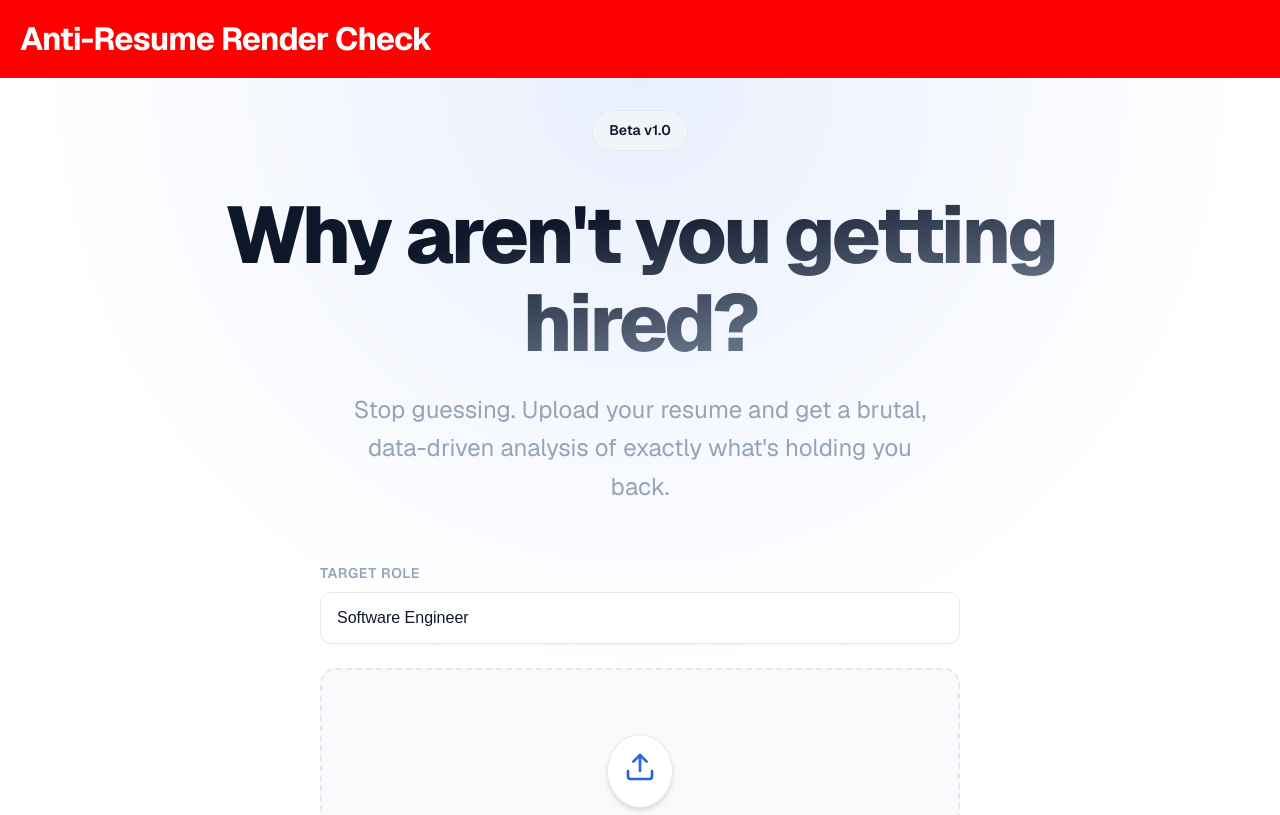
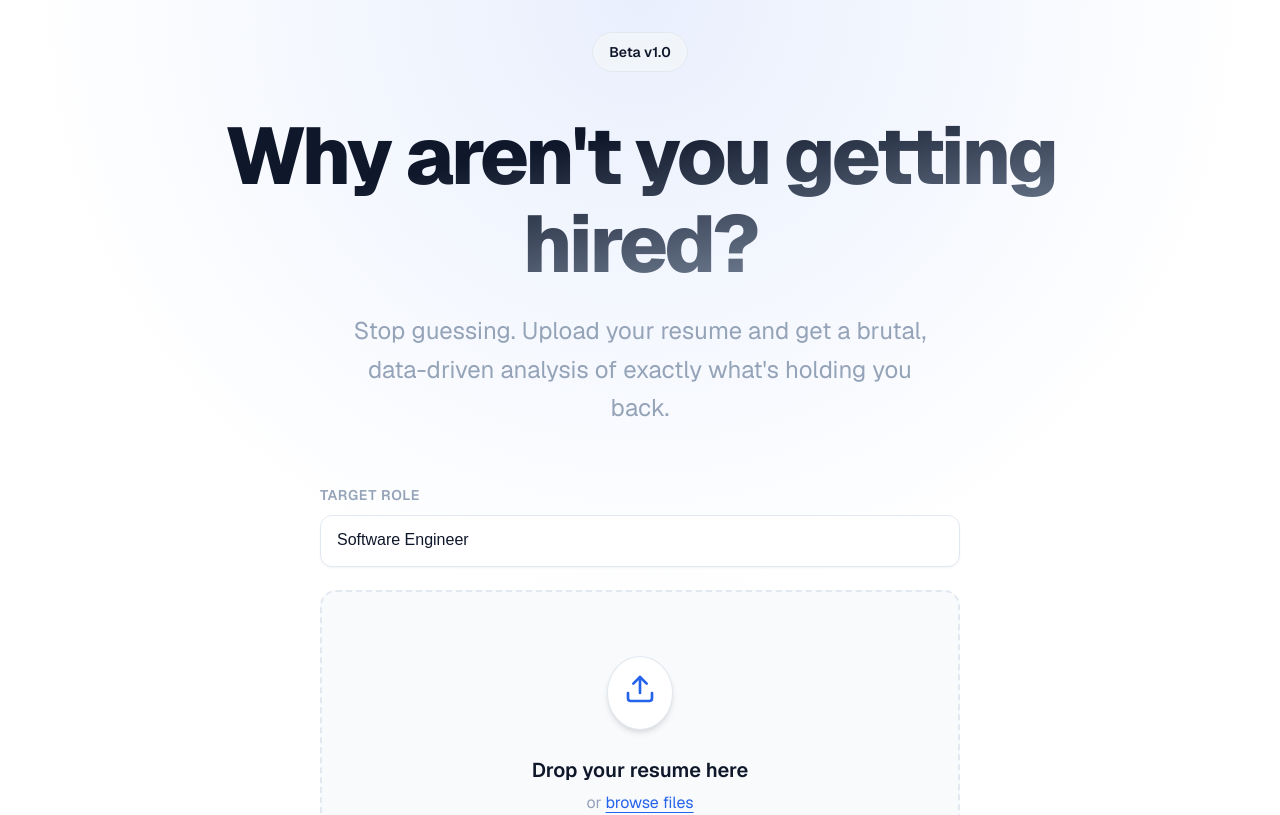
Before and after one commit to sharanya330/Anti-Resume, a Next.js app: page / in a window 1280 px wide. Shown: the top 815 px of the page. Built offline with nearby package versions, Linux system fonts and the light colour scheme.

Commit message:
fix: remove temporary render marker

```diff
--- a/src/app/page.tsx
+++ b/src/app/page.tsx
@@ -7,11 +7,6 @@ import { ArrowDown, CheckCircle2, AlertTriangle, Shield, Zap, FileSearch, BrainC
 export default function Home() {
   return (
     <div className={styles.container}>
-      {/* Temporary Render Check */}
-      <h1 style={{ padding: '20px', background: 'red', color: 'white', zIndex: 9999, position: 'relative' }}>
-        Anti-Resume Render Check
-      </h1>
-
       {/* Hero Section */}
       <section className={styles.hero}>
         <div className={styles.heroBackground}></div>
```
